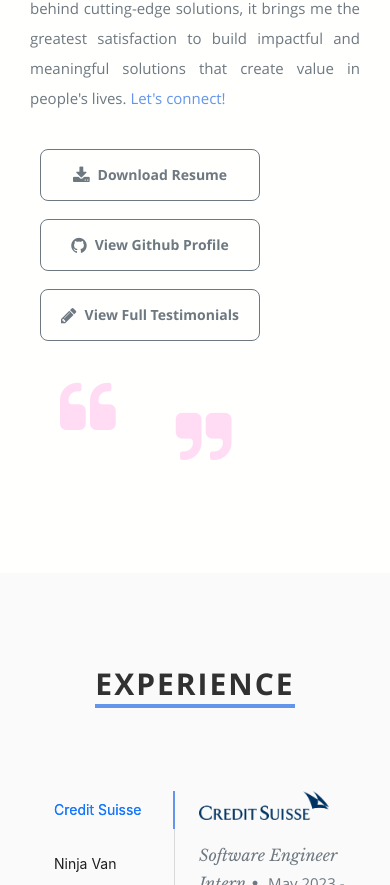
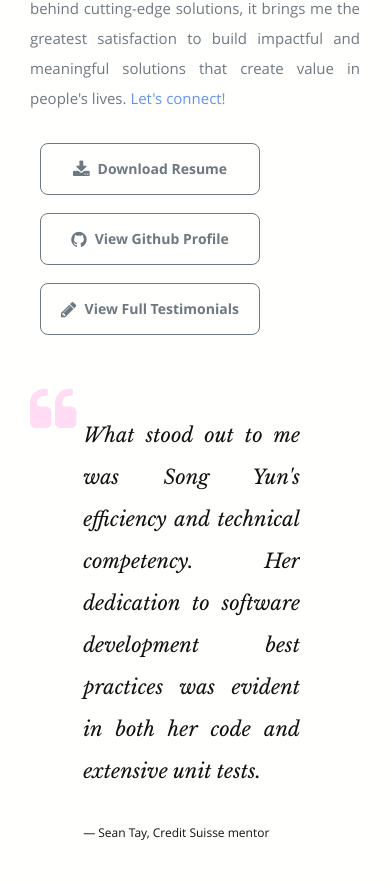
Before and after one commit to SongYunTan/SongYunTan.github.io, a React (Create React App) app: page / in a window 390 px wide. Shown: the part 1115-2000 px from the top of the page. Built offline with nearby package versions, Linux system fonts and the light colour scheme.

Commit message:
Update blockquote icons sizes

```diff
--- a/public/css/layout.css
+++ b/public/css/layout.css
@@ -225,7 +225,6 @@ body { background: var(--darker-bg); }
 
 #about .buttons {
    width: 100%;
-   margin-top: 6px;
 }
 #about .buttons .button {
    background: transparent;
@@ -267,8 +266,8 @@ body { background: var(--darker-bg); }
    background-color: var(--light-bg);
 }
 #testimonials .flex-container {
-   padding-top: 20px;
-   padding-bottom: 60px;
+   padding-top: 32px;
+   padding-bottom: 48px;
    display: flex;
    justify-content: center;
    width: 95%;
@@ -282,12 +281,19 @@ body { background: var(--darker-bg); }
 	font-size: 60px;
    color: var(--secondary);
 }
-@media only screen
-and (min-device-width : 320px)
-and (max-device-width : 480px) {
+@media only screen and (max-device-width : 600px) {
    #testimonials i {
-      font-size: 20px;
-      color: var(--secondary);
+      font-size: 30px;
+   }
+}
+@media only screen and (max-device-width : 768px) {
+   #testimonials i {
+      font-size: 40px;
+   }
+}
+@media only screen and (max-device-width : 992px) {
+   #testimonials i {
+      font-size: 50px;
    }
 }
 #testimonials .fa-quote-right {
@@ -301,17 +307,18 @@ and (max-device-width : 480px) {
    margin-bottom: 10%;
    position: relative;
    width: 100%;
+   padding-left: 3%;
 }
 #testimonials blockquote p {
    font-family: 'librebaskerville-italic', serif;
    padding: 0;
-   font-size: 16px;
+   /* font-size: 16px; */
    line-height: 35px;
    color: var(--dark-txt);
 }
 #testimonials blockquote cite {
    display: block;
-   font-size: 13px;
+   /* font-size: 13px; */
    font-style: normal;
    line-height: 18px;
    color: var(--dark-txt);
@@ -343,7 +350,7 @@ and (max-device-width : 480px) {
 .flexslider .slides > li { position: relative; }
 
 /* Hide the slides before the JS is loaded. Avoids image jumping */
-.flexslider .slides > li { display: none; -webkit-backface-visibility: hidden; }
+/* .flexslider .slides > li { display: none; -webkit-backface-visibility: hidden; } */
 /* Suggested container for slide animation setups. Can replace this with your own */
 .flex-container { zoom: 1; position: relative; }
 
--- a/public/resumeData.json
+++ b/public/resumeData.json
@@ -159,7 +159,7 @@
           "level":"65%"
         },
         {
-          "name":"Spring Boot",
+          "name":"SpringBoot",
           "level":"65%"
         },
         {
--- a/src/Components/Testimonials.jsx
+++ b/src/Components/Testimonials.jsx
@@ -7,7 +7,7 @@ class Testimonials extends Component {
     const testimonial = this.props.data.testimonial.map(function(testimonial) {
       return (
         <li key={testimonial.referee}>
-          <blockquote className="columns">
+          <blockquote>
             <p>{testimonial.text}</p>
             <cite>{testimonial.referee}</cite>
           </blockquote>
@@ -19,12 +19,8 @@ class Testimonials extends Component {
       <section id="testimonials">
         <div className="columns flex-container">
             <div className="flexslider">
-              <div className="columns">
-                <i className="fa fa-quote-left"></i>
-              </div>
-              <div>
-                <ul className="slides">{testimonial}</ul>
-              </div>
+              <i className="fa fa-quote-left"></i>
+              <ul className="slides">{testimonial}</ul>
               <div className="columns">
                 <i className="fa fa-quote-right"></i>
               </div>
```
